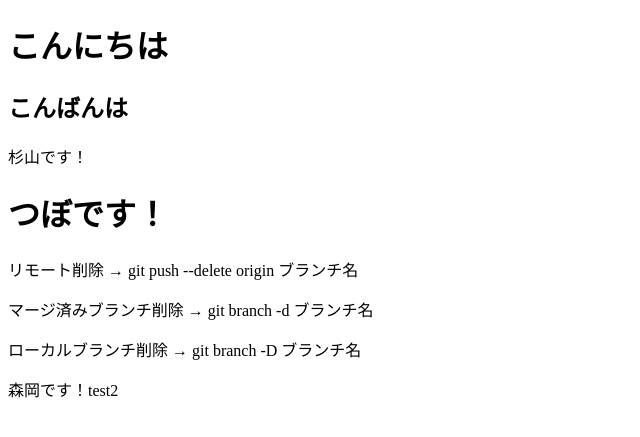
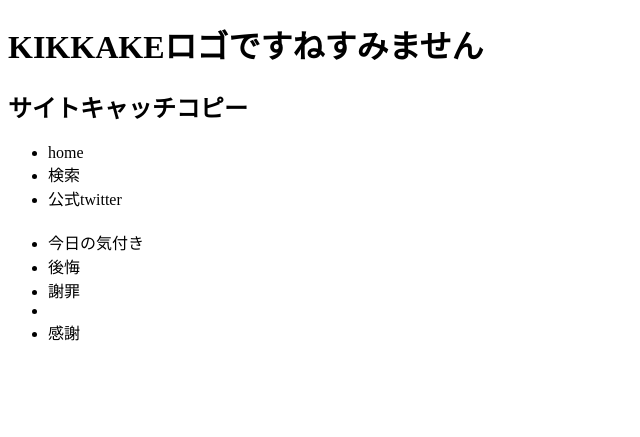
Before and after one commit to Take-6112/KIKKAKE, a Python web app: template templates/index.html in a window 1280 px wide. Shown: the top 437 px of the page, without its empty margins (0-640 px from the left). Run offline with Jinja, Linux system fonts and the light colour scheme; the template is opened without the code that fills it, so the values that code supplies are empty.

Commit message:
ごめんなさい

```diff
--- a/templates/index.html
+++ b/templates/index.html
@@ -6,13 +6,30 @@
     <title>Document</title>
 </head>
 <body>
-    <h1>こんにちは</h1>
-    <h2>こんばんは</h2>
-    <p>杉山です！</p>
-    <h1>つぼです！</h1>
-    <p>リモート削除 → git push --delete origin ブランチ名</p>
-    <p>マージ済みブランチ削除 → git branch -d ブランチ名</p>
-    <p>ローカルブランチ削除 → git branch -D ブランチ名</p>
-    <p>森岡です！test2</p>
+    <header>
+        <h1>KIKKAKEロゴですねすみません</h1>
+        <h2>サイトキャッチコピー</h2>
+        <nav>
+            <ul>
+                <li>home</li>
+                <li>検索</li>
+                <li>公式twitter</li>
+            </ul>
+        </nav>
+    </header>
+    <main>
+        <h2></h2>
+        <ul>
+            <li>今日の気付き</li>
+            <li>後悔</li>
+            <li>謝罪<li>
+            <li>感謝</li>
+
+        <h2></h2>
+        <p></p>
+
+    </main>
+    <footer></footer>
+
 </body>
 </html>
```
